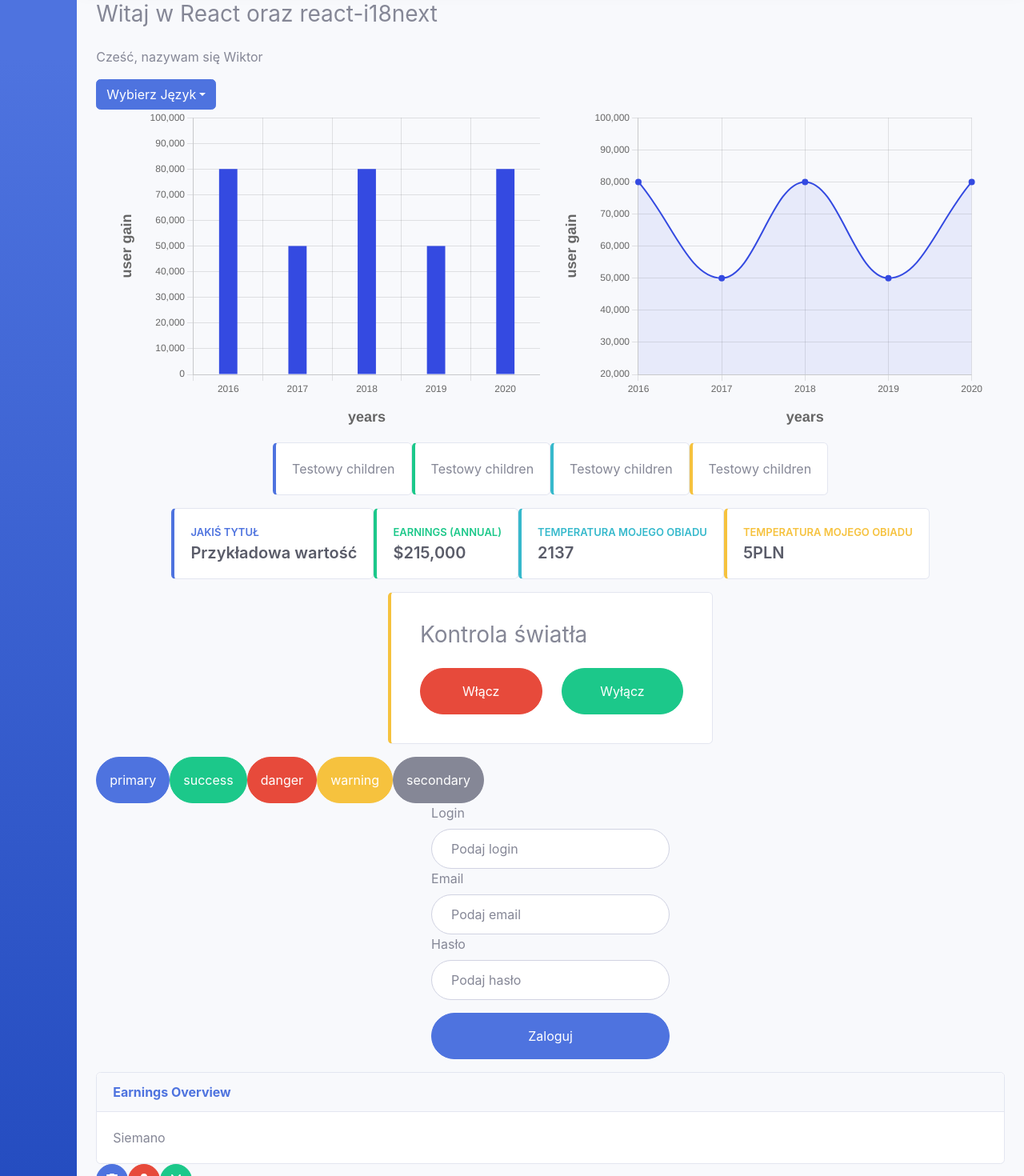
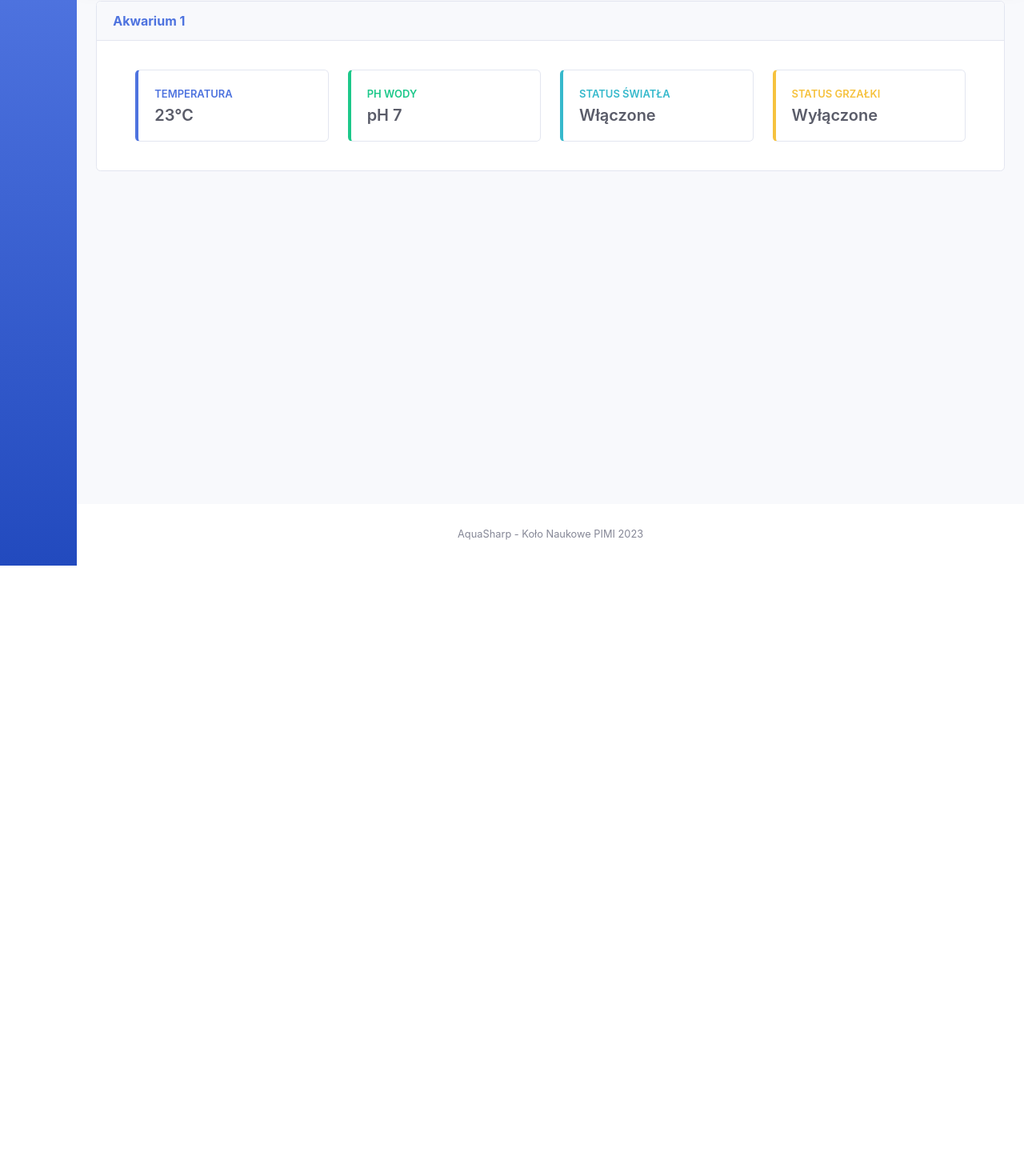
Before and after one commit to grupadotnet/Aqua-Sharp-Frontend, a React (Vite) app: page /dashboard in a window 1280 px wide. Shown: the part 93-1563 px from the top of the page at 80% size. After the commit the page ends 800 px from the top, so only its background shows below. Built offline with nearby package versions, Linux system fonts and the light colour scheme.

Commit message:
Basic cleanup

```diff
--- a/src/pages/working/Working.tsx
+++ b/src/pages/working/Working.tsx
@@ -29,119 +29,41 @@ import './Working.scss';
 
 const Working = () => {
   const { t } = useTranslation();
-
-  const name = 'Wiktor';
-
-  ChartJS.register(CategoryScale);
-
   return (
     <div>
-      {/* i18next start */}
-      <Title title={t('welcome to react')} />
-      <p>{t('variable example', { name })}</p>
-
-      <LanguageDropdown />
-
-      {/* i18next end */}
-      {/* chart start */}
-      {/* wysokość wykresów będziemy definiowali za pomocą scss'a - podajemy nazwę klasy i tworzymy style dla wrappera w zależności od naszych aktualnych potrzeb */}
-      <ChartWrapper className="chart-wrapper">
-        {/* xs, sm, md określają ile kolumn z dwunastu powinien zająć nasz wykres. Przykład: md={6} => wykres zajmie 6 z 12 kolumn, więc połowę dostępnego obszaru (w naszym przypadku 100vw) */}
-        <Col xs={12} sm={12} md={6}>
-          <BarChart // minimum on y axis (optional - not giving minimum makes the lowest value as minimum)
-            minY={0}
-            // maximum on y axis (optional - not giving maximum makes the highest value as maximum)
-            maxY={100000}
-            // data displayed on x axis, it has to be array of numbers/strings (required)
-            dataX={exampleData.map((el) => el.year)}
-            // data displayed on y axis, it has to be array of numbers/string (required)
-            dataY={exampleData.map((el) => el.userGain)}
-            // title of an X axis, it has to be string (optional)
-            titleX="years"
-            // title of an Y axis, it has to be string (optional)
-            titleY="user gain"
-          />
-        </Col>
-        <Col xs={12} sm={12} md={6}>
-          <LineChart // minimum on y axis (optional - not giving minimum makes the lowest value as minimum)
-            minY={20000}
-            // maximum on y axis (optional - not giving maximum makes the highest value as maximum)
-            maxY={100000}
-            // data displayed on x axis, it has to be array of numbers/strings (required)
-            dataX={exampleData.map((el) => el.year)}
-            // data displayed on y axis, it has to be array of numbers/string (required)
-            dataY={exampleData.map((el) => el.userGain)}
-            // title of an X axis, it has to be string (optional)
-            titleX="years"
-            // title of an Y axis, it has to be string (optional)
-            titleY="user gain"
-          />
-        </Col>
-      </ChartWrapper>
-      {/* chart end */}
-      {/* cards start */}
-      <Row className="justify-content-md-center my-3">
-        <Card theme="primary">Testowy children</Card>
-        <Card theme="success">Testowy children</Card>
-        <Card theme="info">Testowy children</Card>
-        <Card theme="warning">Testowy children</Card>
-      </Row>
-      <Row className="justify-content-md-center my-3">
-        <DataCard theme="primary" title="Jakiś Tytuł">
-          Przykładowa wartość
-        </DataCard>
-        <DataCard theme="success" title="earnings (ANNUAL)">
-          $215,000
-        </DataCard>
-        <DataCard theme="info" title="Temperatura mojego obiadu">
-          2137
-        </DataCard>
-        <DataCard theme="warning" title="Temperatura mojego obiadu">
-          5PLN
-        </DataCard>
-      </Row>
-      <Row className="justify-content-md-center my-3">
-        <LightControlCard />
-      </Row>
-      {/* cards end */}
-      {/* button start */}
-      <Button variant="primary">primary</Button>
-      <Button variant="success">success</Button>
-      <Button variant="danger">danger</Button>
-      <Button variant="warning">warning</Button>
-      <Button variant="secondary">secondary</Button>
-      {/* button end */}
-      {/* input start */}
-      <Row className="justify-content-md-center">
-        <Form>
-          <Form.Group controlId="formBasicLogin">
-            <Form.Label>Login</Form.Label>
-            <Input placeholder="Podaj login" />
-          </Form.Group>
-          <Form.Group controlId="formBasicEmail">
-            <Form.Label>Email</Form.Label>
-            <EmailInput placeholder="Podaj email" />
-          </Form.Group>
-          <Form.Group controlId="formBasicPassword">
-            <Form.Label>Hasło</Form.Label>
-            <PasswordInput placeholder="Podaj hasło" />
-          </Form.Group>
-          <div className="d-flex flex-column my-3">
-            <Button variant="primary" type="submit">
-              Zaloguj
-            </Button>
-          </div>
-        </Form>
-      </Row>
-      <Tile header="Earnings Overview">
-        <div>Siemano</div>
+      <Tile header="Akwarium 1">
+        <Row lg={4} md={2} sm={2} className="justify-content-md-center m-3">
+          <Col sm>
+            <DataCard
+              theme="primary"
+              title={t('temperature', { ns: 'aquarium' })}
+            >
+              23&#8451;
+            </DataCard>
+          </Col>
+          <Col sm>
+            <DataCard theme="success" title={t('water ph', { ns: 'aquarium' })}>
+              pH 7
+            </DataCard>
+          </Col>
+          <Col sm>
+            <DataCard
+              theme="info"
+              title={t('light status', { ns: 'aquarium' })}
+            >
+              {t('turned on', { ns: 'common' })}
+            </DataCard>
+          </Col>
+          <Col sm>
+            <DataCard
+              theme="warning"
+              title={t('heater status', { ns: 'aquarium' })}
+            >
+              {t('turned off', { ns: 'common' })}
+            </DataCard>
+          </Col>
+        </Row>
       </Tile>
-      {/* input end */}
-      {/* Circular Buttons start */}
-      <CircularButton variant="primary" icon={faTrash} />
-      <CircularButton variant="danger" icon={faUser} />
-      <CircularButton variant="success" icon={faX} />
-      {/* Circular Buttons end */}
     </div>
   );
 };
```
